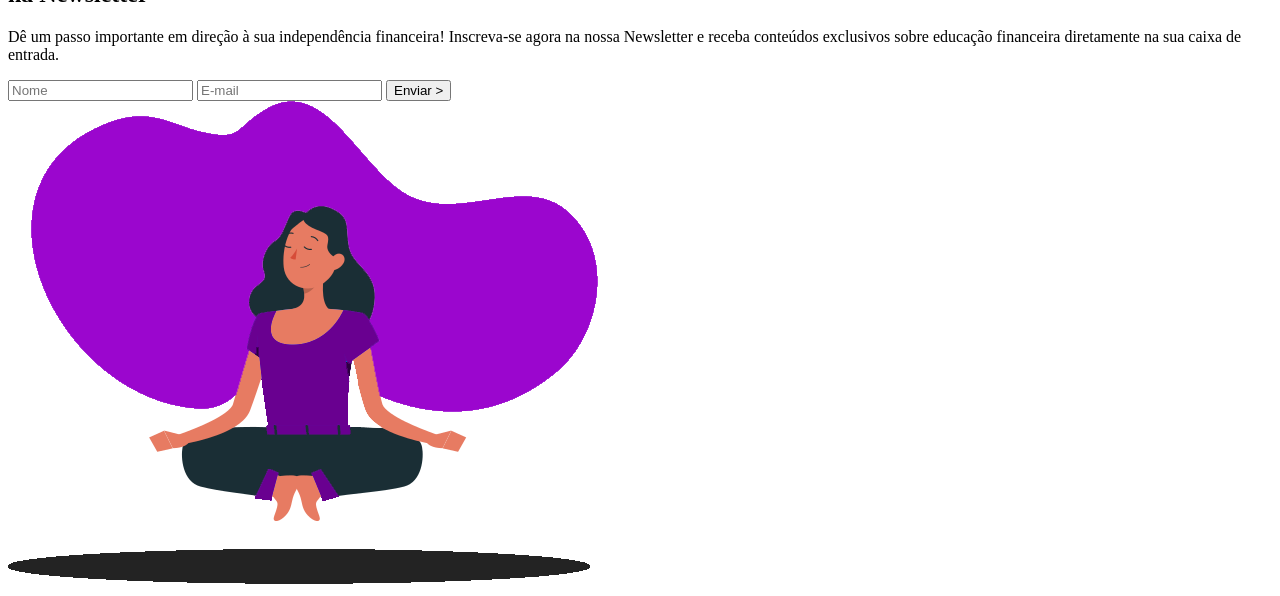
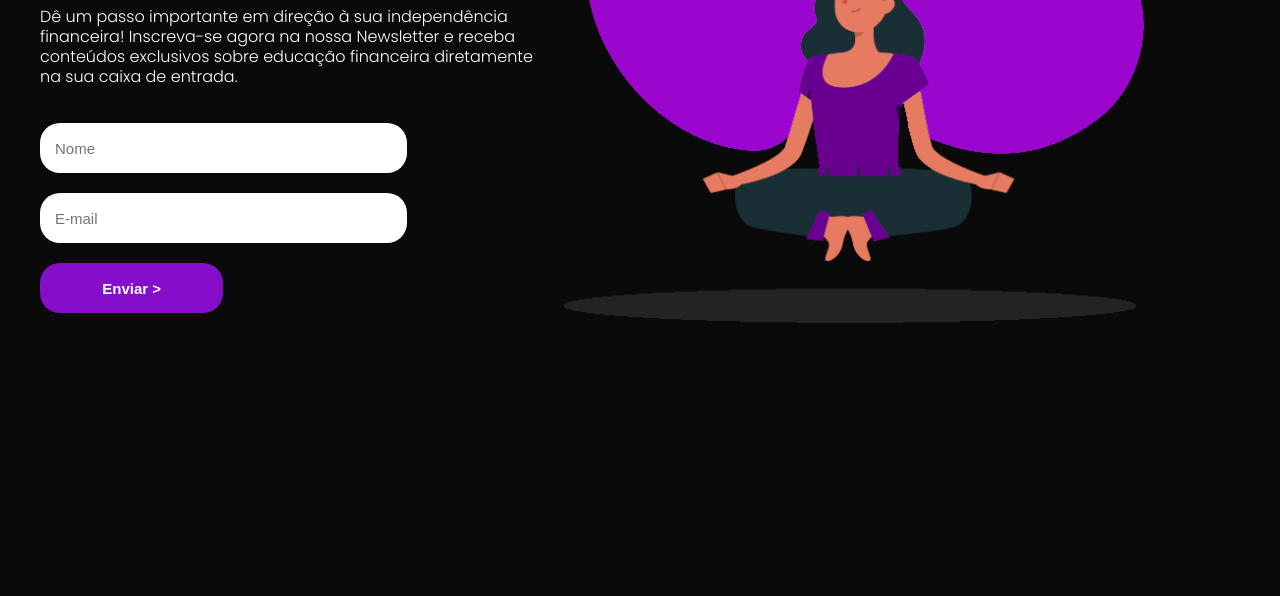
Before and after one commit to dayse-guedes/Finance-Academy, a plain HTML site: page index.html in a window 1280 px wide. Shown: the part 314-910 px from the top of the page. After the commit the page ends 800 px from the top, so only its background shows below. Drawn offline with Linux system fonts and the light colour scheme; the site is published under a folder, as on GitHub Pages, so addresses that start at the root find nothing.

Commit message:
Update index.html

```diff
--- a/index.html
+++ b/index.html
@@ -4,9 +4,9 @@
     <meta charset="UTF-8">
     <meta http-equiv="X-UA-Compatible" content="IE=edge">
     <meta name="viewport" content="width=device-width, initial-scale=1.0">
-    <link href="/style/style.css" rel="stylesheet">
-    <link href="/style/fonts.css" rel="stylesheet">
-    <link href="/style/media.css" rel="stylesheet">
+    <link href="style/style.css" rel="stylesheet">
+    <link href="style/fonts.css" rel="stylesheet">
+    <link href="style/media.css" rel="stylesheet">
     <title>Landing Page</title>
 </head>
 <body>
```
